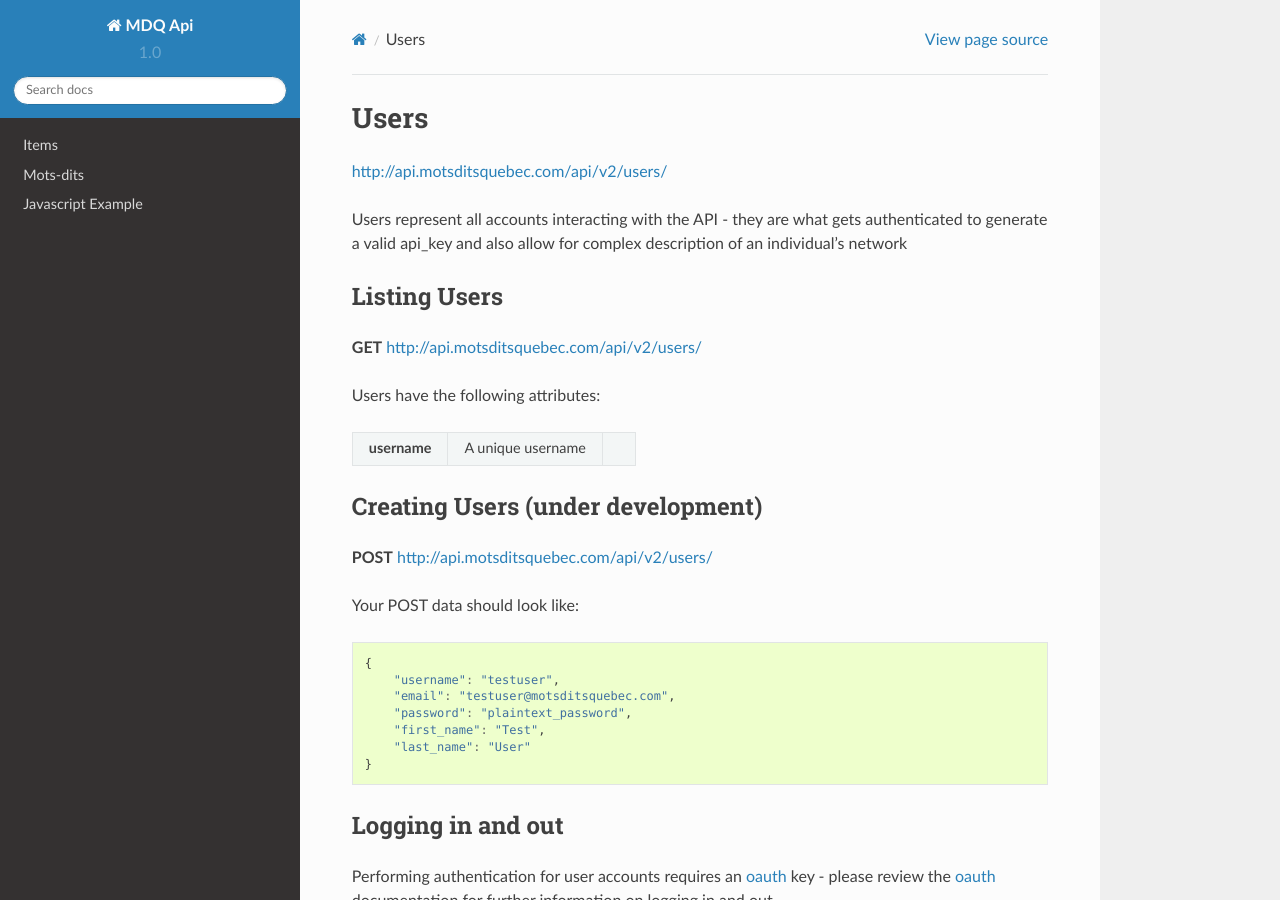
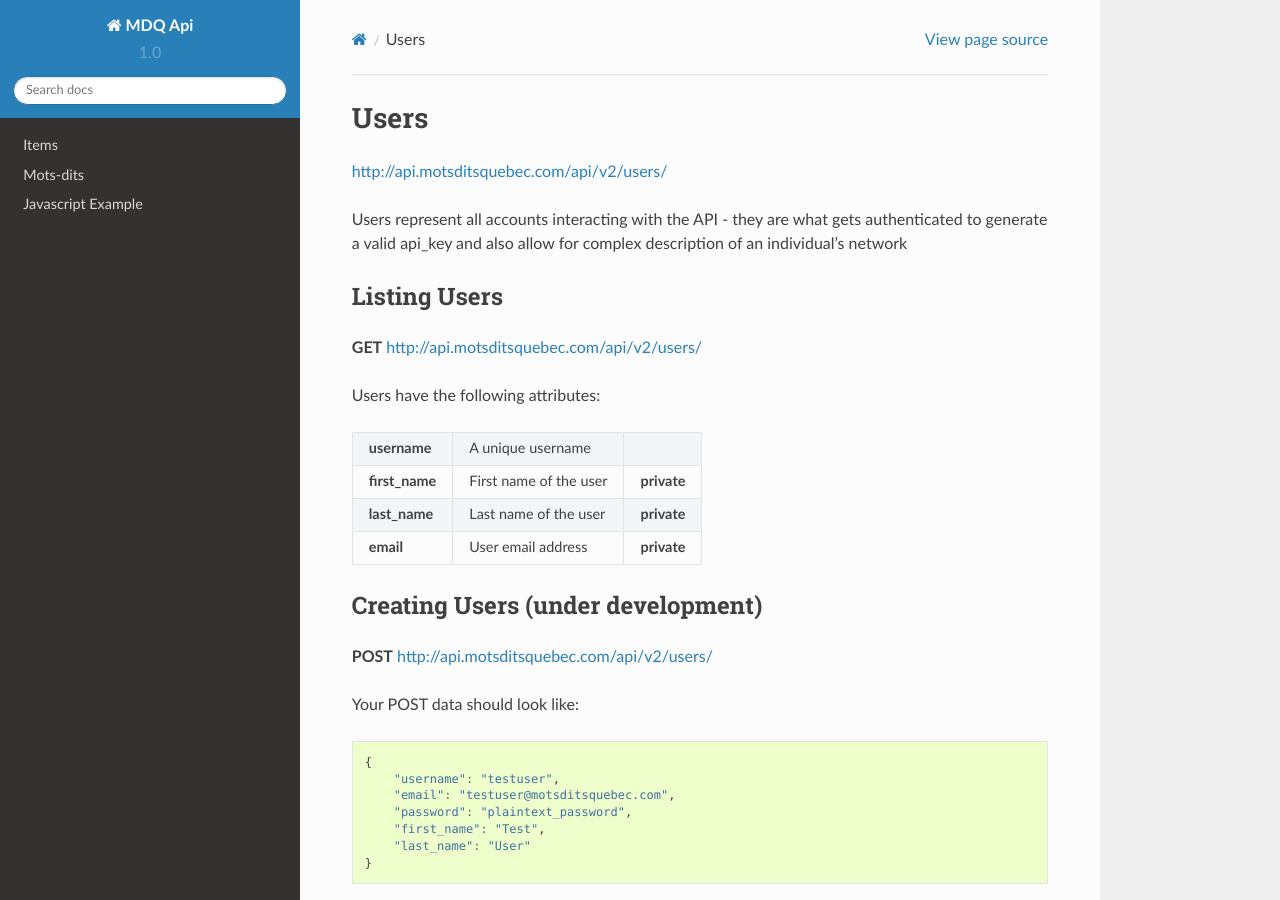
Before and after one commit to mikaeltheimer/mdq_api, a Sphinx documentation site: the page built from doc/users.rst, in a window 1280 px wide and 900 px high. Built offline with Sphinx 7.4.7 and the Read the Docs theme 2.0.0, drawn with Linux system fonts in a browser that asks for light colours; pages that are not in the unit, such as notebooks, are missing from menus.

Commit message:
user details

```diff
--- a/doc/users.rst
+++ b/doc/users.rst
@@ -13,9 +13,15 @@ Listing Users
 
 Users have the following attributes:
 
-+----------------+--------------------------------------------------------+-------------------------------+
-|  **username**  |                   A unique username                    |                               |
-+----------------+--------------------------------------------------------+-------------------------------+
++----------------+------------------------+-------------+
+|  **username**  |   A unique username    |             |
++----------------+------------------------+-------------+
+| **first_name** | First name of the user | **private** |
++----------------+------------------------+-------------+
+| **last_name**  | Last name of the user  | **private** |
++----------------+------------------------+-------------+
+| **email**      | User email address     | **private** |
++----------------+------------------------+-------------+
 
 Creating Users (under development)
 ----------------------------------
```
